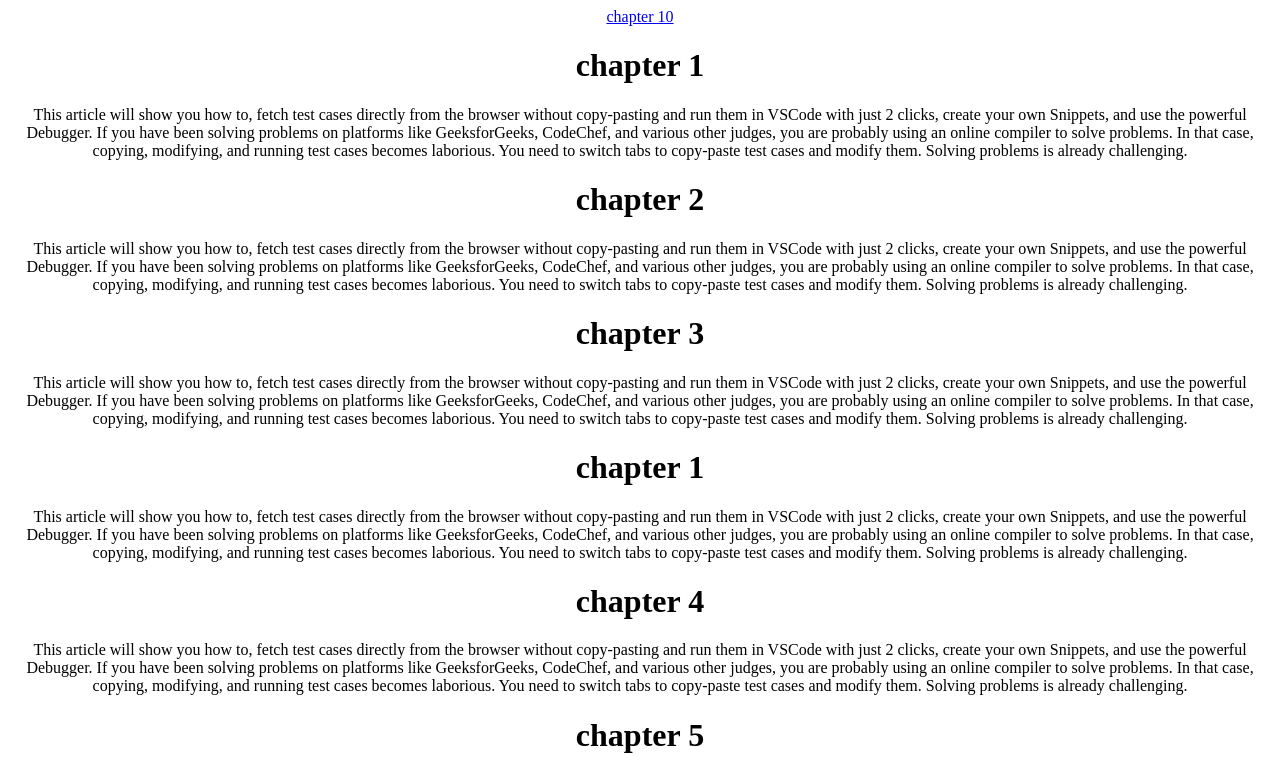
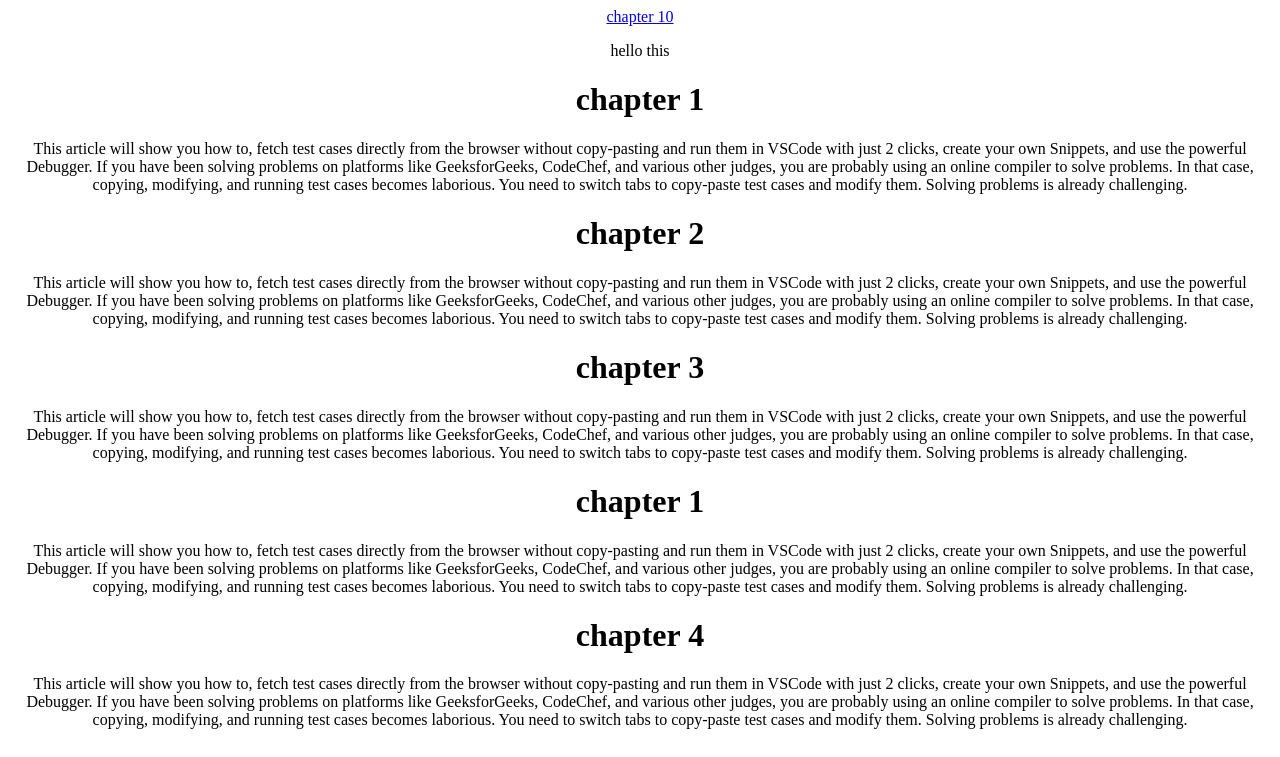
Before and after one commit to karthikmendon/internship, a plain HTML site: page index.html in a window 1280 px wide. Shown: the top 757 px of the page. Drawn offline with Linux system fonts and the light colour scheme.

Commit message:
third commit

```diff
--- a/index.html
+++ b/index.html
@@ -10,6 +10,7 @@
 </head>
 <a href="#10">chapter 10</a>
 <body>
+    <p> hello this </p>
     <h1>chapter 1</h1>
     <p>
         This article will show you how to,
```
